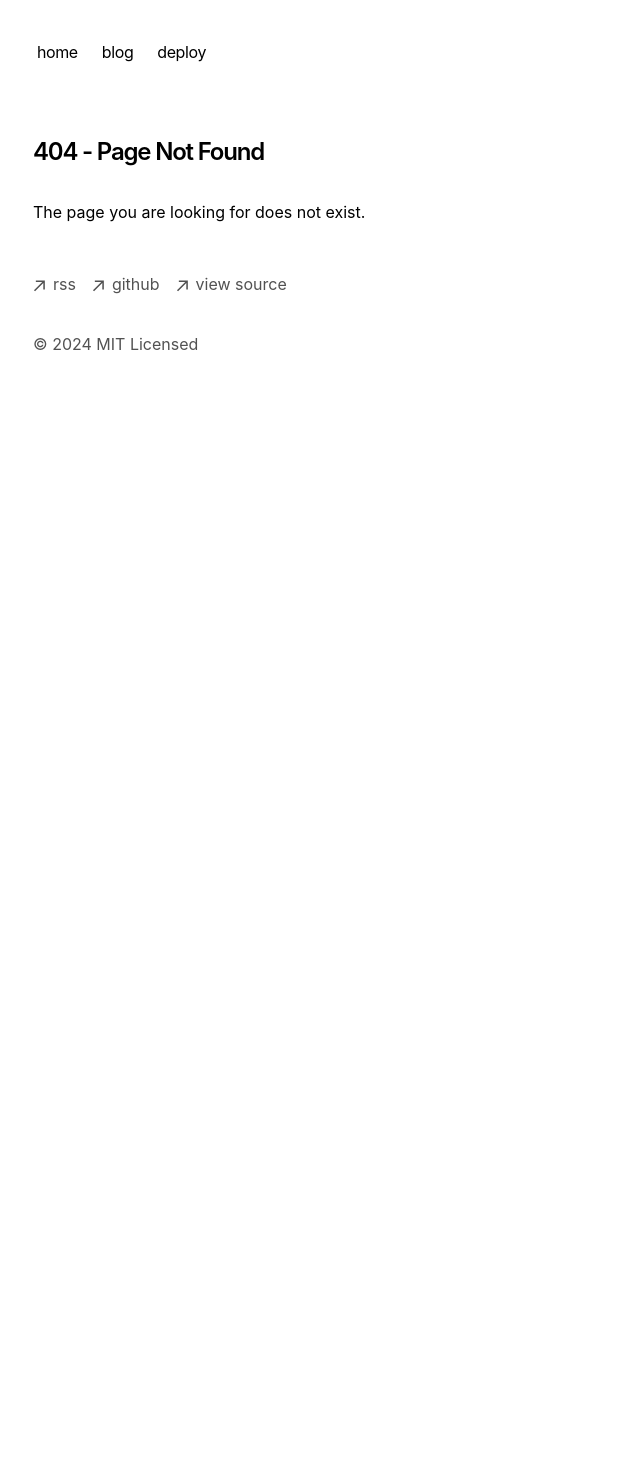
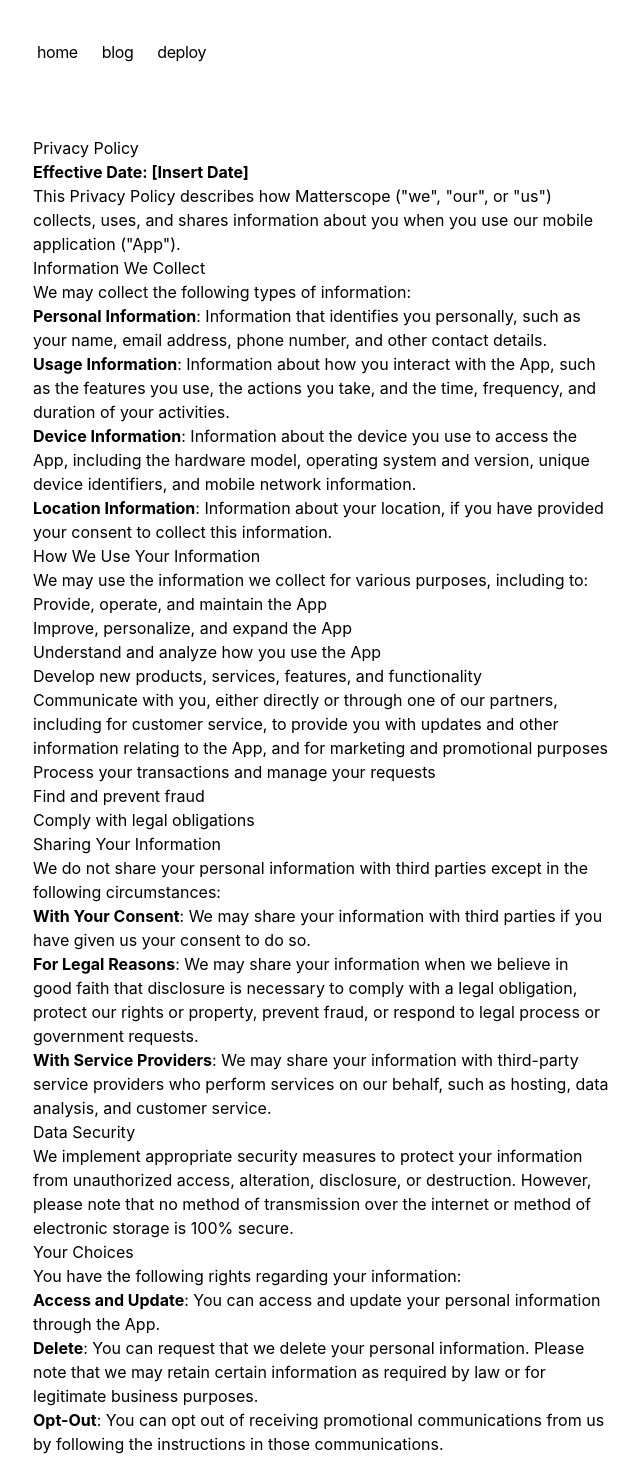
Before and after one commit to matterscope/matterscope-app-dev, a Next.js app: page /privacy-policy in a window 1280 px wide. Before the commit this address had no page. Shown: the top 1459 px of the page, without its empty margins (319-959 px from the left). Before the commit the page ends 800 px from the top, so only its background shows below. Built offline with nearby package versions, Linux system fonts and the light colour scheme.

Commit message:
Add pages

```diff
--- /dev/null
+++ b/app/contact/page.mdx
@@ -0,0 +1,17 @@
+import Link from 'next/link'
+
+# Contact Us
+
+We'd love to hear from you!
+
+If you have any questions, feedback, or suggestions, please reach out to us at:
+
+Email: [matterscope@gmail.com](mailto:matterscope@gmail.com)
+
+---
+
+**[Home](index.mdx)** | **[Privacy Policy](privacy-policy.mdx)** | **[Terms of Service](terms-of-service.mdx)** | **[Contact Us](contact.mdx)**
+
+---
+
+© 2024 Matterscope. All rights reserved.
--- /dev/null
+++ b/app/privacy-policy/page.mdx
@@ -0,0 +1,59 @@
+import Link from 'next/link'
+
+# Privacy Policy
+
+**Effective Date: [Insert Date]**
+
+This Privacy Policy describes how Matterscope ("we", "our", or "us") collects, uses, and shares information about you when you use our mobile application ("App").
+
+## Information We Collect
+
+We may collect the following types of information:
+
+- **Personal Information**: Information that identifies you personally, such as your name, email address, phone number, and other contact details.
+- **Usage Information**: Information about how you interact with the App, such as the features you use, the actions you take, and the time, frequency, and duration of your activities.
+- **Device Information**: Information about the device you use to access the App, including the hardware model, operating system and version, unique device identifiers, and mobile network information.
+- **Location Information**: Information about your location, if you have provided your consent to collect this information.
+
+## How We Use Your Information
+
+We may use the information we collect for various purposes, including to:
+
+- Provide, operate, and maintain the App
+- Improve, personalize, and expand the App
+- Understand and analyze how you use the App
+- Develop new products, services, features, and functionality
+- Communicate with you, either directly or through one of our partners, including for customer service, to provide you with updates and other information relating to the App, and for marketing and promotional purposes
+- Process your transactions and manage your requests
+- Find and prevent fraud
+- Comply with legal obligations
+
+## Sharing Your Information
+
+We do not share your personal information with third parties except in the following circumstances:
+
+- **With Your Consent**: We may share your information with third parties if you have given us your consent to do so.
+- **For Legal Reasons**: We may share your information when we believe in good faith that disclosure is necessary to comply with a legal obligation, protect our rights or property, prevent fraud, or respond to legal process or government requests.
+- **With Service Providers**: We may share your information with third-party service providers who perform services on our behalf, such as hosting, data analysis, and customer service.
+
+## Data Security
+
+We implement appropriate security measures to protect your information from unauthorized access, alteration, disclosure, or destruction. However, please note that no method of transmission over the internet or method of electronic storage is 100% secure.
+
+## Your Choices
+
+You have the following rights regarding your information:
+
+- **Access and Update**: You can access and update your personal information through the App.
+- **Delete**: You can request that we delete your personal information. Please note that we may retain certain information as required by law or for legitimate business purposes.
+- **Opt-Out**: You can opt out of receiving promotional communications from us by following the instructions in those communications.
+
+## Changes to This Privacy Policy
+
+We may update this Privacy Policy from time to time. We will notify you of any changes by posting the new Privacy Policy on this page and updating the effective date. You are advised to review this Privacy Policy periodically for any changes.
+
+## Contact Us
+
+If you have any questions about this Privacy Policy, please contact us at:
+
+Email: [matterscope@gmail.com](mailto:matterscope@gmail.com)
--- /dev/null
+++ b/app/terms-of-service/page.mdx
@@ -0,0 +1,50 @@
+import Link from 'next/link'
+
+# Terms of Service
+
+**Effective Date: June 06, 2024**
+
+Welcome to Matterscope. These Terms of Service ("Terms") govern your use of our mobile application ("App"). By using our App, you agree to comply with these Terms. If you do not agree with these Terms, please do not use our App.
+
+## Use of the App
+
+You must be at least 13 years old to use our App. By using the App, you represent and warrant that you have the right, authority, and capacity to enter into this agreement and to abide by all of the terms and conditions of these Terms.
+
+## Accounts
+
+When you create an account with us, you must provide us with accurate and complete information. You are responsible for maintaining the confidentiality of your account and password and for restricting access to your account. You agree to accept responsibility for all activities that occur under your account.
+
+## Prohibited Activities
+
+You agree not to use the App for any unlawful purpose or in any way that interferes with or disrupts the operation of the App. Prohibited activities include, but are not limited to:
+
+- Impersonating any person or entity, or falsely stating or otherwise misrepresenting your affiliation with a person or entity
+- Interfering with or disrupting the App or servers or networks connected to the App
+- Disobeying any requirements, procedures, policies, or regulations of networks connected to the App
+- Engaging in conduct that could constitute a criminal offense or give rise to civil liability
+
+## Intellectual Property
+
+The App and its original content, features, and functionality are and will remain the exclusive property of Matterscope and its licensors. The App is protected by copyright, trademark, and other laws of both the United States and foreign countries. Our trademarks and trade dress may not be used in connection with any product or service without the prior written consent of Matterscope.
+
+## Termination
+
+We may terminate or suspend your account and bar access to the App immediately, without prior notice or liability, under our sole discretion, for any reason whatsoever and without limitation, including but not limited to a breach of the Terms.
+
+## Limitation of Liability
+
+In no event shall Matterscope, nor its directors, employees, partners, agents, suppliers, or affiliates, be liable for any indirect, incidental, special, consequential, or punitive damages, including without limitation, loss of profits, data, use, goodwill, or other intangible losses, resulting from (i) your use or inability to use the App; (ii) any unauthorized access to or use of our servers and/or any personal information stored therein; (iii) any interruption or cessation of transmission to or from the App; (iv) any bugs, viruses, trojan horses, or the like that may be transmitted to or through the App by any third party; and (v) any errors or omissions in any content or for any loss or damage incurred as a result of the use of any content posted, emailed, transmitted, or otherwise made available through the App, whether based on warranty, contract, tort (including negligence), or any other legal theory, whether or not we have been informed of the possibility of such damage.
+
+## Governing Law
+
+These Terms shall be governed and construed in accordance with the laws of [Your Country], without regard to its conflict of law provisions.
+
+## Changes to the Terms
+
+We reserve the right, at our sole discretion, to modify or replace these Terms at any time. If a revision is material, we will provide at least 30 days' notice prior to any new terms taking effect. What constitutes a material change will be determined at our sole discretion.
+
+## Contact Us
+
+If you have any questions about these Terms, please contact us at:
+
+Email: [matterscope@gmail.com](mailto:matterscope@gmail.com)
```
